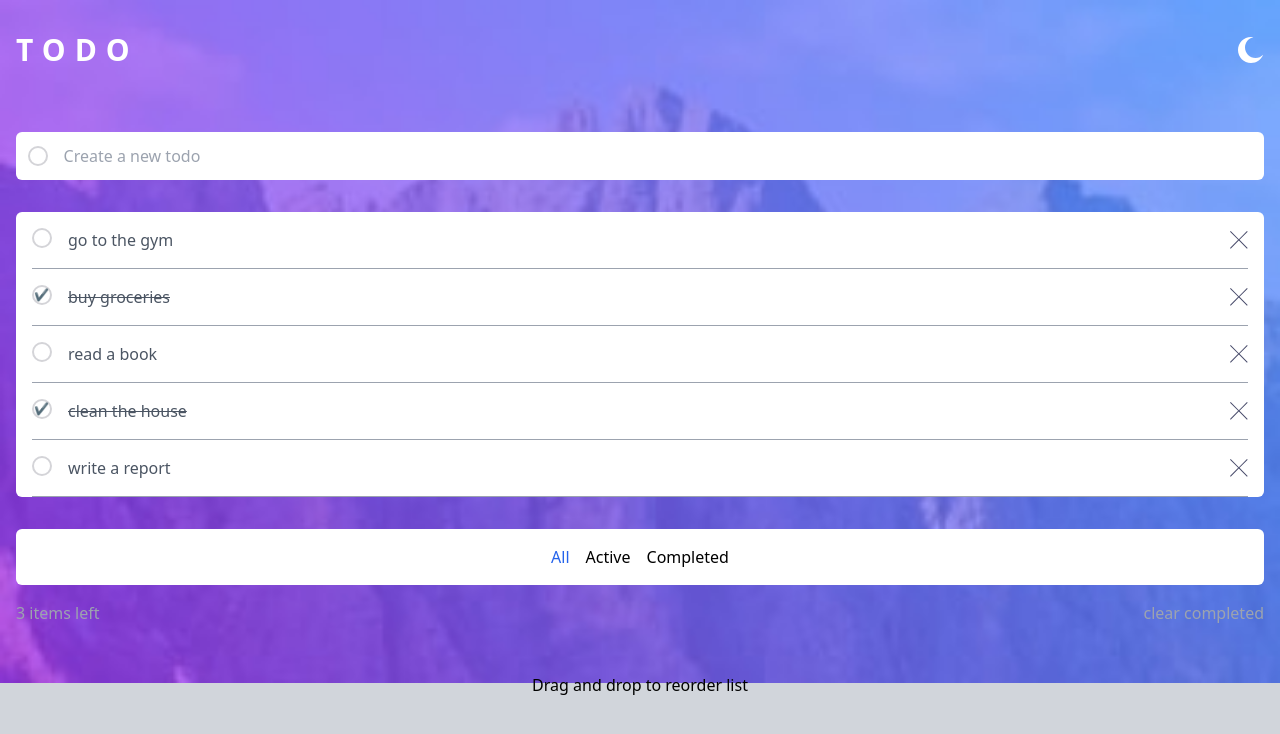
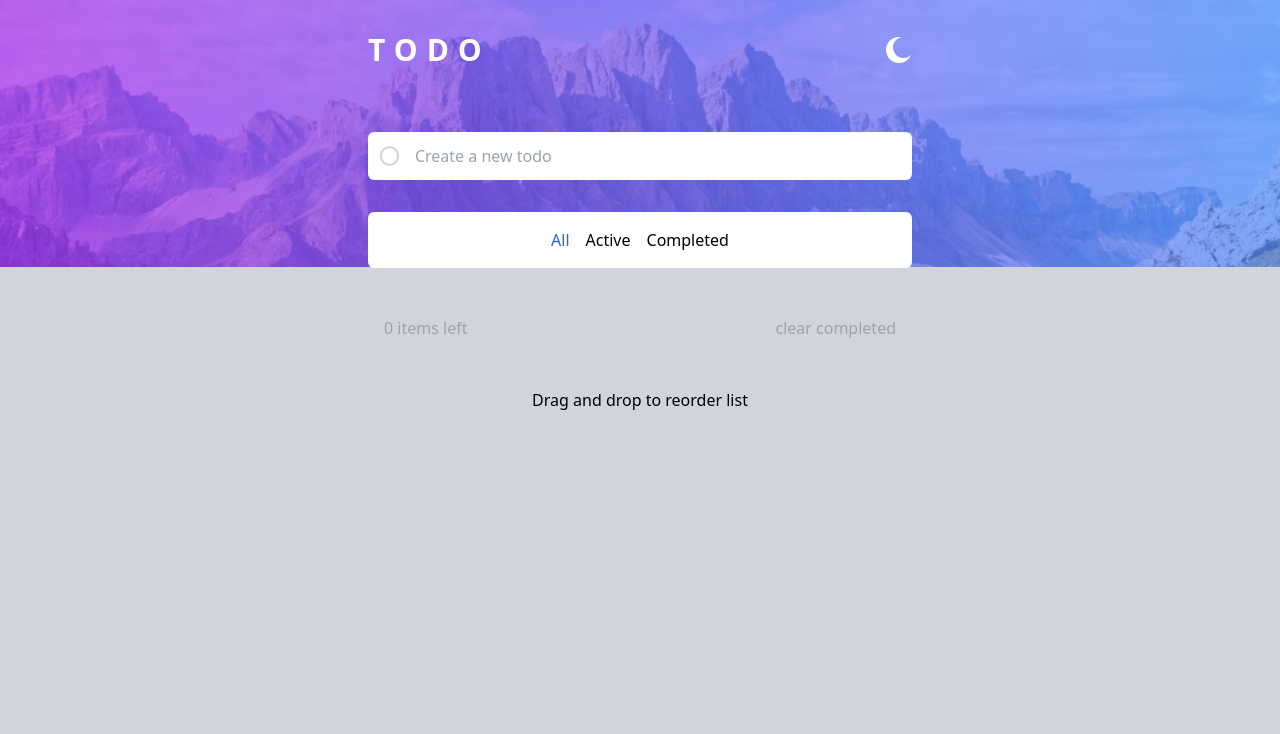
Before and after one commit to Ramonprog/todo-dnd-tailwind, a React (Vite) app: page / in a window 1280 px wide. Shown: the top 734 px of the page. Built offline with nearby package versions, Linux system fonts and the light colour scheme.

Commit message:
tornando responsivo

```diff
--- a/src/App.tsx
+++ b/src/App.tsx
@@ -7,16 +7,15 @@ import TodoList from './components/TodoList'
 import { Item } from './types'
 import TodoComputed from './components/TodoComputed'
 
+interface Todo {
+  id: number;
+  title: string;
+  completed: boolean;
+}
 
 function App() {
 
-  const initialStateTodos = [
-    { id: 1, title: 'go to the gym', completed: false },
-    { id: 2, title: 'buy groceries', completed: true },
-    { id: 3, title: 'read a book', completed: false },
-    { id: 4, title: 'clean the house', completed: true },
-    { id: 5, title: 'write a report', completed: false }
-  ]
+  const initialStateTodos: Todo[] = JSON.parse(localStorage.getItem('todo') || '[]');
 
   const [todo, setTodo] = useState(initialStateTodos)
   const [count, setCount] = useState(0)
@@ -59,21 +58,28 @@ function App() {
     setCount(todo.filter(item => item.completed === false).length)
   }, [todo])
 
+  useEffect(() => {
+    localStorage.setItem('todo', JSON.stringify(todo))
+  }, [todo])
+
   return (
-    <div className="bg-[url('./assets/images/bg-mobile-light.jpg')] dark:bg-[url('./assets/images/bg-mobile-dark.jpg')] bg-no-repeat bg-contain min-h-screen bg-gray-300  dark:bg-gray-950">
+    <div className="bg-[url('./assets/images/bg-mobile-light.jpg')] dark:bg-[url('./assets/images/bg-mobile-dark.jpg')] bg-no-repeat bg-contain min-h-screen bg-gray-300  dark:bg-gray-950 md:bg-[url('./assets/images/bg-desktop-light.jpg')] md:dark:bg-[url('./assets/images/bg-desktop-dark.jpg')]">
       <Header />
       <TodoAdd createTodo={createTodo} />
 
-      <main className="container mx-auto px-4">
+      <main className="container mx-auto px-4 md:max-w-xl">
         <TodoList todo={filterTodo} removeTodo={removeTodo} updateTodo={updateTodo} />
       </main>
 
-      <section className="container mx-auto px-4 mt-8">
+      <section className="container mx-auto px-4 mt-8  md:max-w-xl">
         <TodoFilter filter={filter} setFiler={setFiler} />
       </section>
-      <TodoComputed counter={count} clearCompleted={clearCompleted} />
+      <section className="container mx-auto px-4 mt-8  md:max-w-xl">
 
-      <footer className="text-center mt-8 dark:text-gray-400">Drag and drop to reorder list</footer>
+        <TodoComputed counter={count} clearCompleted={clearCompleted} />
+      </section>
+
+      <footer className="text-center mt-8 dark:text-gray-400 ">Drag and drop to reorder list</footer>
     </div>
   )
 }
--- a/src/components/Header.tsx
+++ b/src/components/Header.tsx
@@ -6,7 +6,7 @@ const Header = () => {
 
     const [darkMode, setDarkMode] = useState(() => {
         const savedTheme = localStorage.getItem('theme');
-        return savedTheme === 'dark';
+        return savedTheme === 'dark'; // se favedTheme for == dark retorna true : false
     });
 
     useEffect(() => {
@@ -23,7 +23,7 @@ const Header = () => {
     };
 
     return (
-        <header className="container mx-auto px-4 pt-8">
+        <header className="container mx-auto px-4 pt-8  md:max-w-xl">
             <div className="flex justify-between">
                 <h1 className="uppercase text-white text-3xl font-semibold tracking-[0.3em]">Todo</h1>
                 <button onClick={toggleDarkMode}>
--- a/src/components/TodoAdd.tsx
+++ b/src/components/TodoAdd.tsx
@@ -22,10 +22,10 @@ const TodoAdd = ({ createTodo }: ITodoAdd) => {
     }
 
     return (
-        <div className="container mx-auto px-4 pt-8 " >
+        <div className="container mx-auto px-4 pt-8  md:max-w-xl" >
             <form onSubmit={handleSubmit} className="bg-white rounded-md p-3 my-8 flex gap-4 items-center  dark:bg-gray-800">
                 <span className="rounded-full border-2 border-zinc-300 w-5 h-5 inline-block"></span>
-                <input type="text" placeholder="Create a new todo" className="w-full outline-none text-gray-300  dark:bg-gray-800" value={title} onChange={e => setTitle(e.target.value)} />
+                <input type="text" placeholder="Create a new todo" className="w-full outline-none text-gray-800  dark:bg-gray-800 dark:text-gray-200" value={title} onChange={e => setTitle(e.target.value)} />
             </form>
         </div>
     )
--- a/src/components/TodoComputed.tsx
+++ b/src/components/TodoComputed.tsx
@@ -7,7 +7,7 @@ interface ITodoCoumputed {
 
 const TodoComputed = ({ counter, clearCompleted }: ITodoCoumputed) => {
     return (
-        <section className='py-4 px-4 flex justify-between'>
+        <section className='py-4 px-4 flex justify-between '>
             <span className='text-gray-400'>{counter} items left</span>
             <button className='text-gray-400' onClick={clearCompleted}>clear completed</button>
         </section>
```
